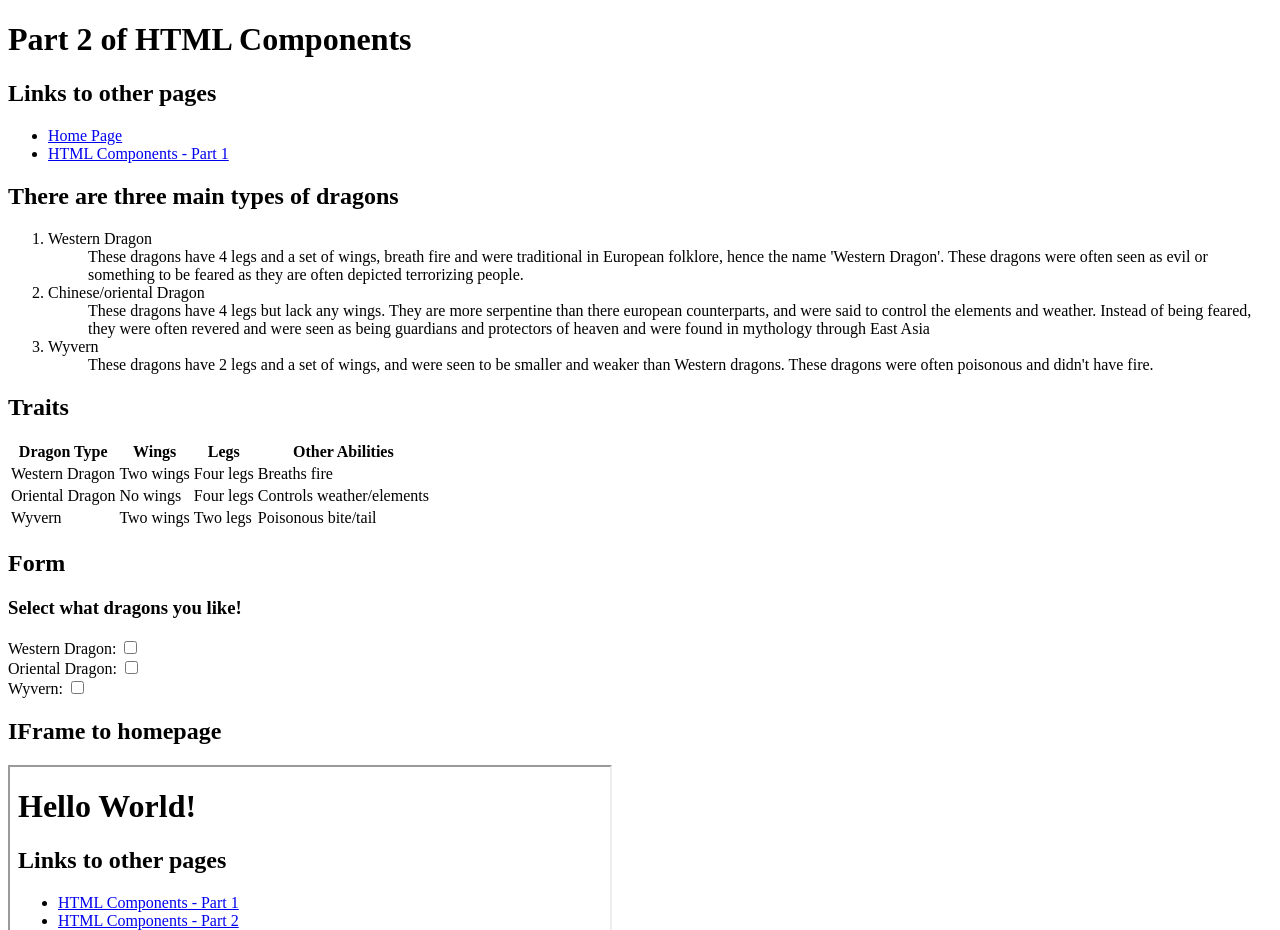
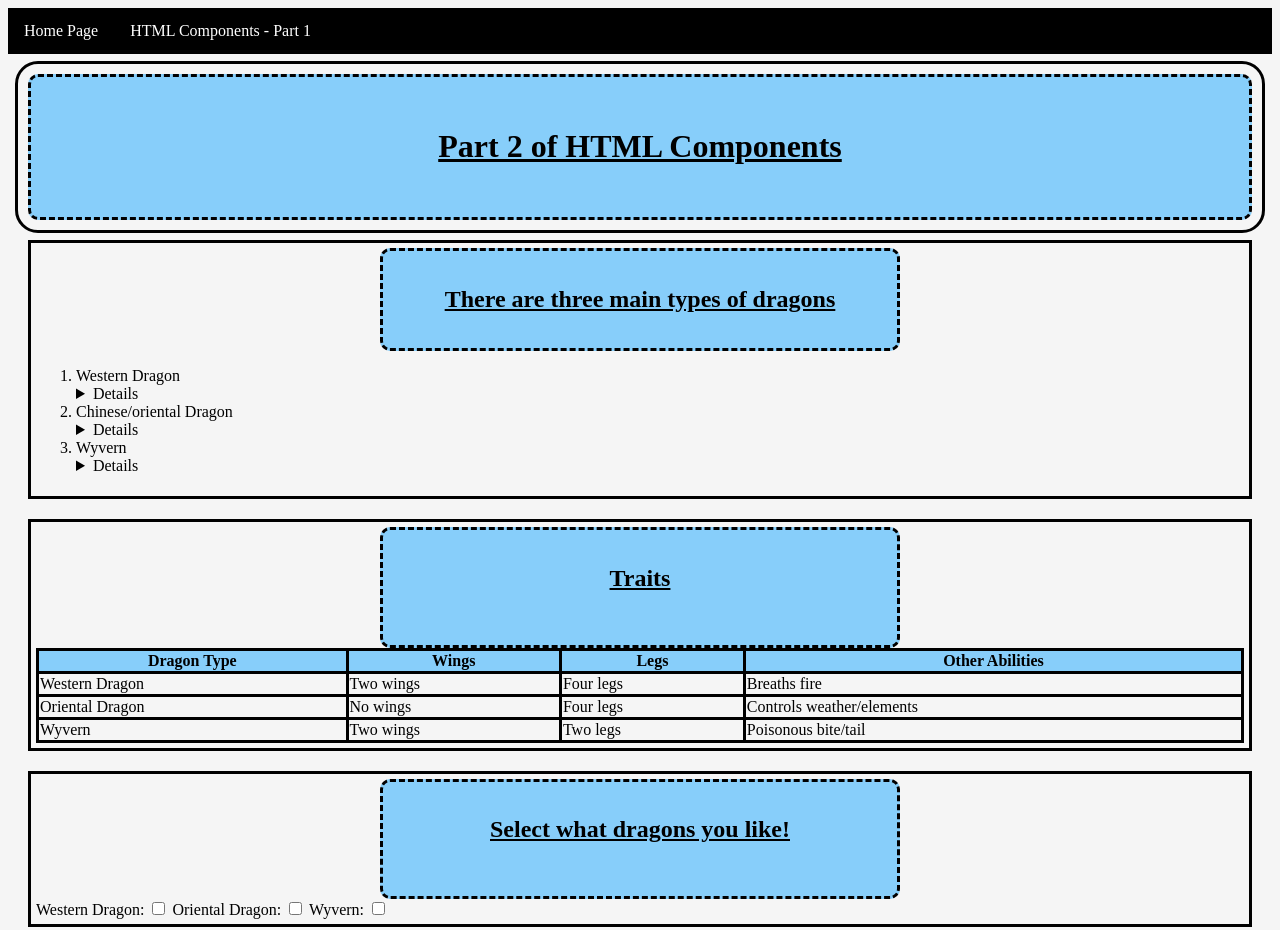
Before and after one commit to Leanna-S/FirstWebProject-new, a plain HTML site: page part2.html in a window 1280 px wide. Shown: the top 930 px of the page. Drawn offline with Linux system fonts and the light colour scheme.

Commit message:
Implemented CSS elements

```diff
--- a/index.html
+++ b/index.html
@@ -1,42 +1,28 @@
 <!DOCTYPE html>
 <html lang = "en-us">
 <head>
-<style>
-    .button {
-        background-color: #b25fff;
-        border: 2px solid #000000;
-        color: white;
-        padding: 15px 32px;
-        text-align: center;;
-        display: inline-block;
-        font-size: 16px;
-        cursor: pointer;
-        transition-duration: 0.4s;
-    }
-    .button:hover {
-        background-color: #4CAF50;
-        color: white;
-      }
-</style>
+    <link rel="stylesheet" href="mystyle.css">
+
     <meta charset = "utf-8"/>
     <meta name = "viewport" content = "initial-scale = 1.0, user-scalable = yes"/>
     <title>Leanna's first webpage</title>
 
 </head>
 <body>
-    <h1>Hello World!</h1>
-
-
-    <h2>Links to other pages</h2>
+    <nav>
         <ul>
             <li><a href="part1.html">HTML Components - Part 1</a></li>
             <li><a href="part2.html">HTML Components - Part 2</a></li>
         </ul>
+    </nav>
+    <main>
+        <h1>Home Page</h1>
+    </main>
 
-
+    <section>
         <p>My name is Leanna Szypowski</p>
         <a href = "https://www.pembinatrails.ca/earlycollege" >PTEC Home Page</a><br/><br/>
-    <button class = "button">Button that does NOTHING</button><br/><br/>
-    <img src = "https://wallpapercave.com/wp/wp3772019.jpg" alt = "Epic Dragon" style = "width:480px;height:256px;">
+        <img src = "https://wallpapercave.com/wp/wp3772019.jpg" alt = "Epic Dragon">
+    </section>
 </body>
 </html>
--- /dev/null
+++ b/mystyle.css
@@ -0,0 +1,78 @@
+
+body {
+    background-color: whitesmoke;
+  }
+main {
+    margin: 20px;
+    padding: 30px;
+    text-align: center;
+    text-decoration-line: underline;
+    background-color: lightskyblue;
+    border-style: dashed;
+    outline-style: solid;
+    outline-offset: 10px;
+    border-radius: 10px;
+
+}
+header {
+    text-align: center;
+    text-decoration-line: underline;
+    padding: 15px;
+    background-color: lightskyblue;
+    width: 40%;
+    margin: auto;
+    border-style: dashed;
+    border-radius: 10px;
+}
+p {
+    text-indent: 10px;
+}
+section {
+    margin: 20px;
+    padding: 5px;
+    border-style: solid;
+}
+table {
+    width: 100%;
+    border-collapse: collapse;
+}
+td, th {
+    border-style: solid;
+}
+th {
+    background-color: lightskyblue;
+}
+ul {
+    list-style-type: none;
+    margin: 0;
+    padding: 0;
+    overflow: hidden;
+    width: 100%;
+    background-color: black;
+}
+
+li a {
+    float: left;
+    display: block;
+    text-align: center;
+    color: white;
+    padding: 14px 16px;
+    text-decoration: none;
+}
+li a:hover {
+    background-color: darkslategray;
+}
+img {
+    display: block;
+    margin: auto;
+    width: 60%;
+}
+footer {
+    text-indent: 40px;
+    overflow: hidden;
+    color: white;
+    background-color: black;
+}
+label {
+    width: 100%;
+}
--- a/part2.html
+++ b/part2.html
@@ -1,48 +1,66 @@
 <!DOCTYPE html>
 <html lang="en">
 <head>
+    <link rel="stylesheet" href="mystyle.css">
     <meta charset="UTF-8">
     <meta http-equiv="X-UA-Compatible" content="IE=edge">
     <meta name="viewport" content="width=device-width, initial-scale=1.0">
     <title>HTML Components - Part 2</title>
+
 </head>
 <body>
-    <h1>Part 2 of HTML Components</h1>
-
-
-    <h2>Links to other pages</h2>
+    <nav>
         <ul>
             <li><a href="index.html">Home Page</a></li>
             <li><a href="part1.html">HTML Components - Part 1</a></li>
         </ul>
+    </nav>
+    <main>
+        <h1>Part 2 of HTML Components</h1>
+    </main>
 
 
+    <section>
+        <header>
             <h2>There are three main types of dragons</h2>
+        </header>
         <ol>
             <dl>
                 <dt>
                     <li>Western Dragon</li>
                 </dt>
+                <details>
                     <dd>These dragons have 4 legs and a set of wings, breath fire and were traditional in European folklore,
                         hence the name 'Western Dragon'. These dragons were often seen as evil or something to be feared as
-                they are often depicted terrorizing people.</dd>
+                        they are often depicted terrorizing people.
+                    </dd>
+                </details>
                 <dt>
                     <li>Chinese/oriental Dragon</li>
                 </dt>
+                <details>
                     <dd>These dragons have 4 legs but lack any wings. They are more serpentine than there european counterparts,
                         and were said to control the elements and weather. Instead of being feared, they were often revered and
-                were seen as being guardians and protectors of heaven and were found in mythology through East Asia</dd>
+                        were seen as being guardians and protectors of heaven and were found in mythology through East Asia
+                    </dd>
+                </details>
                 <dt>
                     <li>Wyvern</li>
                 </dt>
+                <details>
                     <dd>These dragons have 2 legs and a set of wings, and were seen to be smaller and weaker than Western dragons.
-                These dragons were often poisonous and didn't have fire.</dd>
-
+                        These dragons were often poisonous and didn't have fire.
+                    </dd>
+                </details>
             </dl>
         </ol>
+    </section>
 
 
-    <h2>Traits</h2>
+    <section>
+        <header>
+            <h2>Traits</h2><br/>
+        </header>
         <table>
             <tr>
                 <th>Dragon Type</th>
@@ -69,23 +87,38 @@
                 <td>Poisonous bite/tail</td>
             </tr>
         </table>
+    </section>
 
-    <h2>Form</h2>
-    <h3>Select what dragons you like!</h3>
+
+    <section>
+        <header>
+            <h2>Select what dragons you like!</h2><br/>
+        </header>
         <form>
             <label for="wstdrg">Western Dragon:</label>
-        <input type="checkbox" id="wstdrg" name="wstdrg"/><br/>
+            <input type="checkbox" id="wstdrg" name="wstdrg"/>
             <label for="oridrg">Oriental Dragon:</label>
-        <input type="checkbox" id="oridrg" name="oridrg"/><br/>
+            <input type="checkbox" id="oridrg" name="oridrg"/>
             <label for="wyvn">Wyvern:</label>
             <input type="checkbox" id="wyvn" name="wyvn"/>
         </form>
+    </section>
+
+
+    <section>
+        <header>
             <h2>IFrame to homepage</h2>
+        </header>
         <iframe
         src="index.html"
         title="Homepage of website"
         height="400px" width="600px"
         ></iframe>
+    </section>
+
+
+    <footer>
         <h6>&#169; Leanna Szypowski</h6>
+    </footer>
 </body>
 </html>
```
Also changed, not shown: part1.html (+19 -5 lines). Lines whose indentation alone changed are shown as unchanged.
